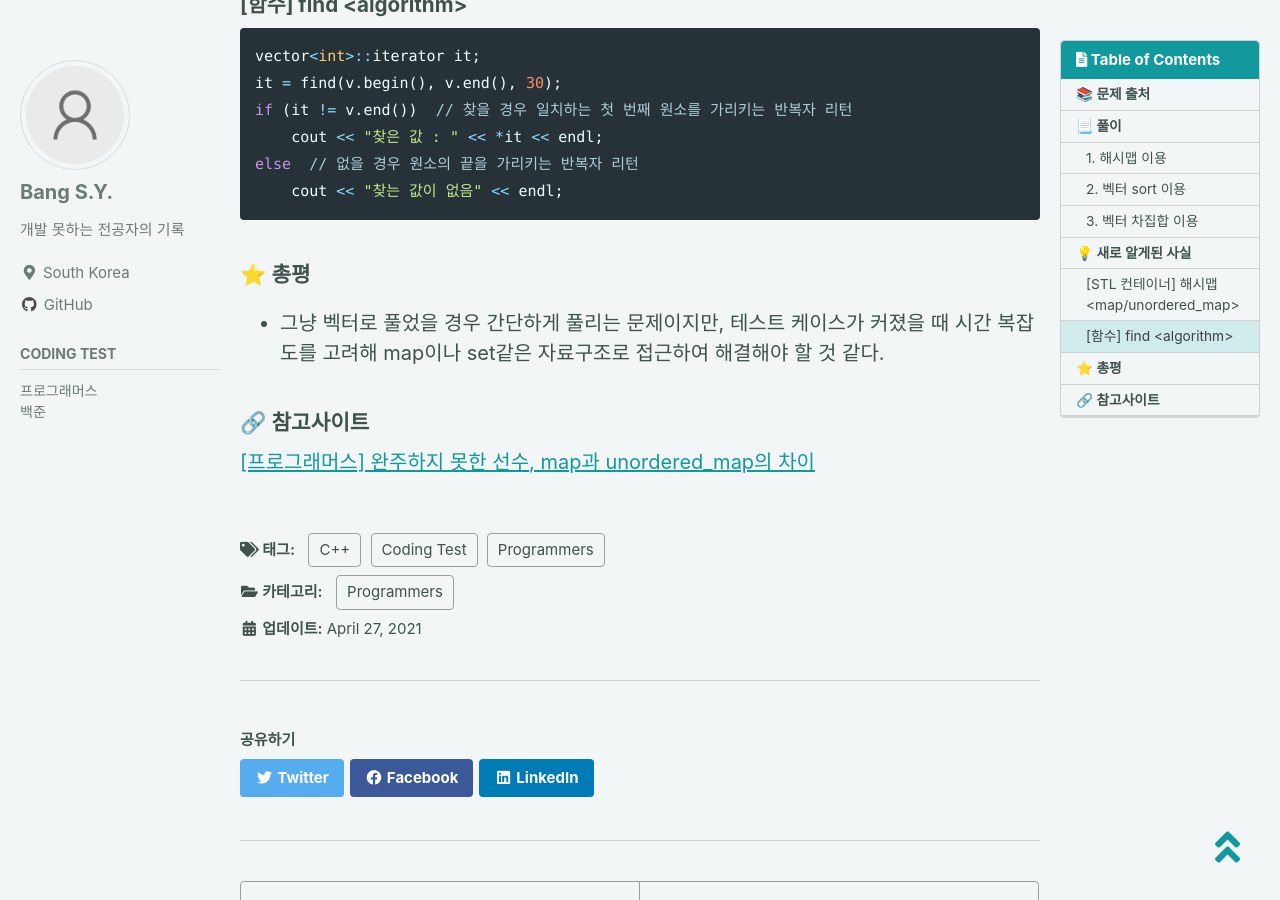
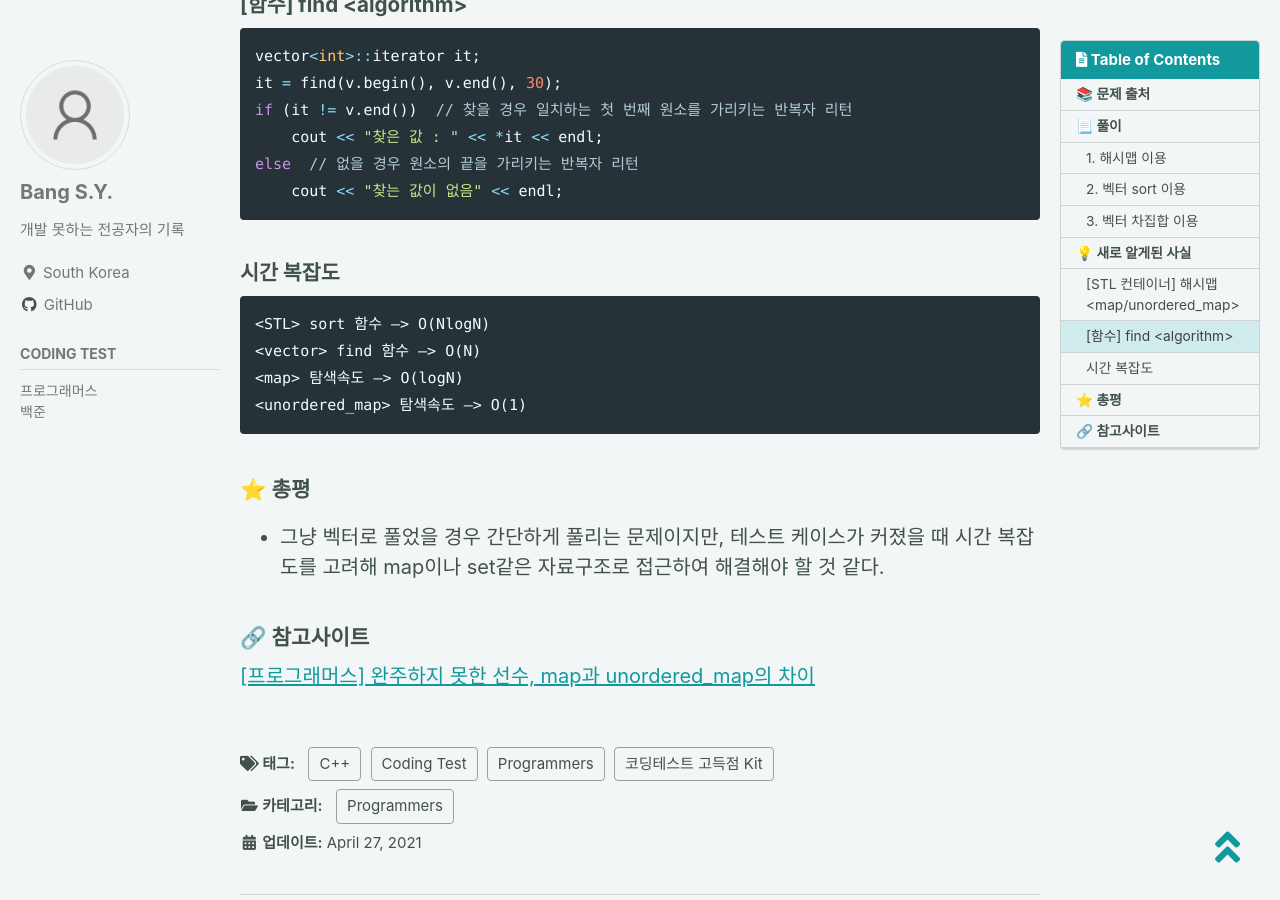
Before and after one commit to hell5user/hell5user.github.io, a Jekyll site: the page built from _posts/2021-04-26-programmers001.md, in a window 1280 px wide and 900 px high, scrolled down 2310 px. Built offline with Jekyll 4.4.1, drawn with Linux system fonts in a browser that asks for light colours; cached includes are drawn as plain includes; some web fonts are replaced.

Commit message:
프로그래머스 문제 풀이 태그 추가

````diff
--- a/_posts/2021-04-26-programmers001.md
+++ b/_posts/2021-04-26-programmers001.md
@@ -2,7 +2,7 @@
 title: "[프로그래머스][C++] 완주하지 못한 선수"
 excerpt: "코딩테스트 연습 > Level 1 > 해시"
 categories: [Programmers]
-tags: [Coding Test, Programmers, C++]
+tags: [Coding Test, Programmers, C++, 코딩테스트 고득점 Kit]
 date: 2021-04-26
 last_modified_at: 2021-04-27
 published: true
@@ -88,6 +88,11 @@ if (it != v.end())  // 찾을 경우 일치하는 첫 번째 원소를 가리키
 else  // 없을 경우 원소의 끝을 가리키는 반복자 리턴
     cout << "찾는 값이 없음" << endl;
 ```
+##### 시간 복잡도
+    <STL> sort 함수 —> O(NlogN)
+    <vector> find 함수 —> O(N)
+    <map> 탐색속도 —> O(logN)
+    <unordered_map> 탐색속도 —> O(1)
 
 #### ⭐ 총평
 - 그냥 벡터로 풀었을 경우 간단하게 풀리는 문제이지만, 테스트 케이스가 커졌을 때 시간 복잡도를 고려해 map이나 set같은 자료구조로 접근하여 해결해야 할 것 같다.
````
Also changed, not shown: _posts/2021-04-26-programmers002.md (+1 -1 lines), _posts/2021-04-27-programmers003.md (+1 -1 lines), _posts/2021-04-27-programmers004.md (+1 -1 lines).
